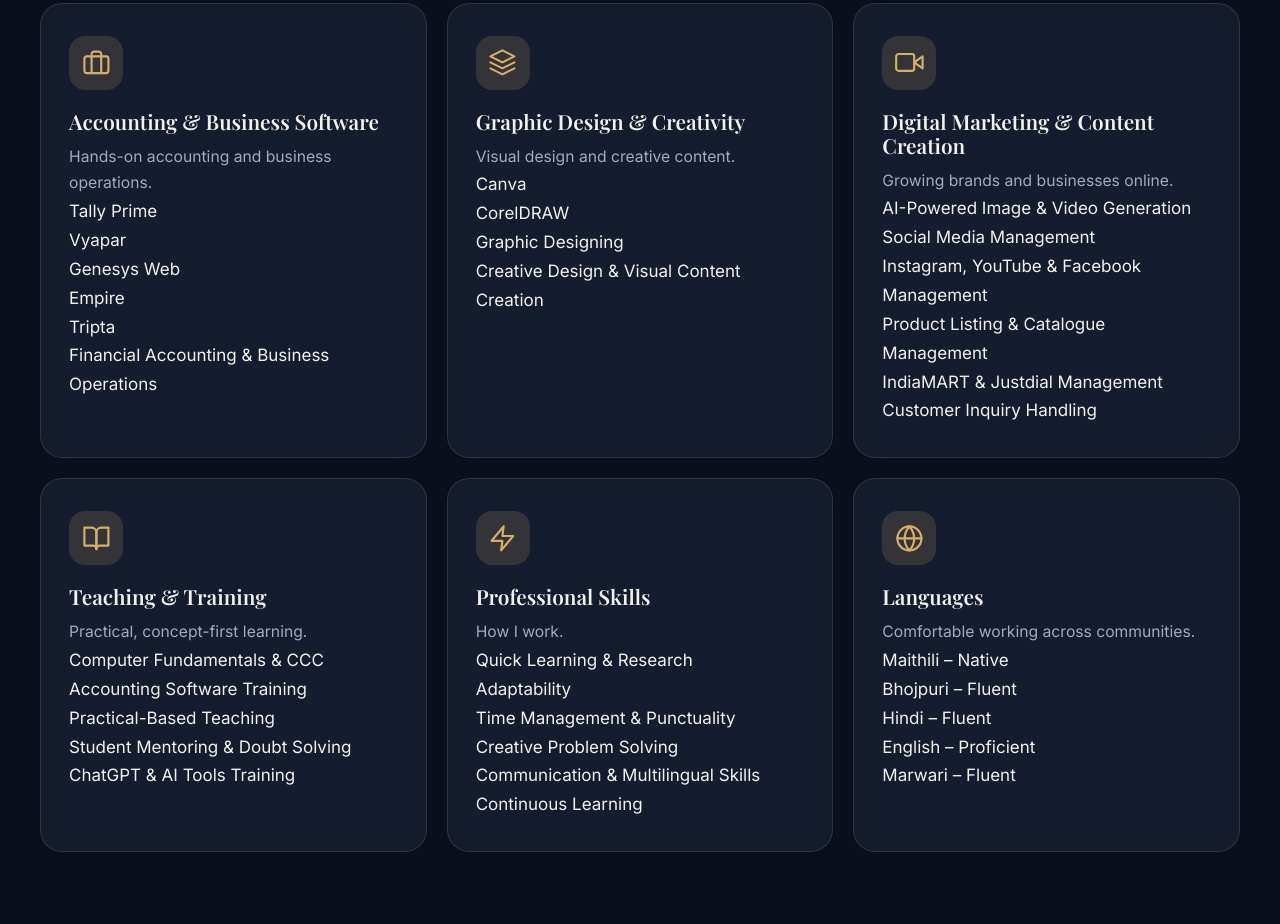
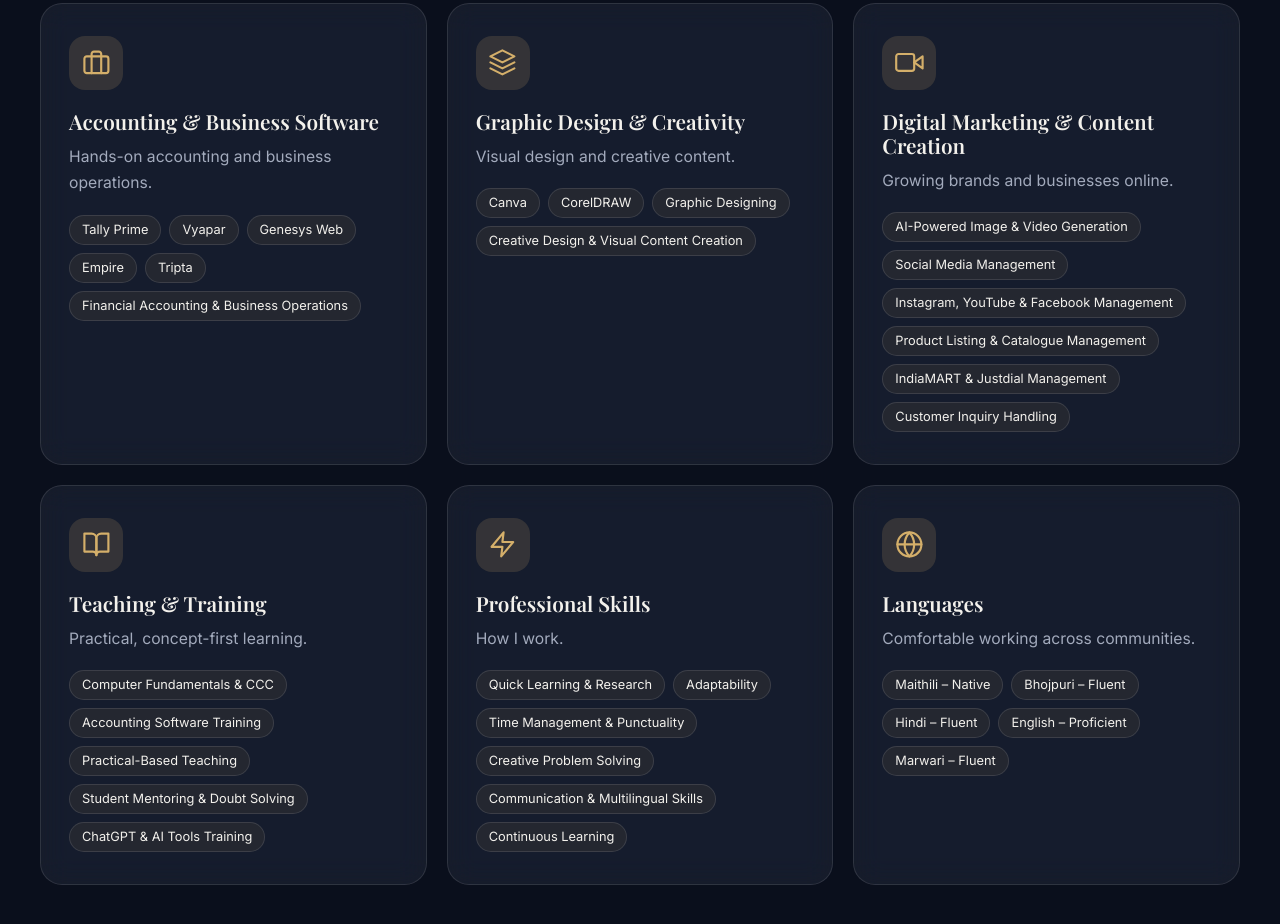
Before and after one commit to rituuusinghhh/aboutme, a plain HTML site: page index.html in a window 1280 px wide. Shown: the part 4404-5328 px from the top of the page. Drawn offline with nearby package versions, Linux system fonts and the light colour scheme; a web font is replaced by a local one.

Commit message:
Update style.css

```diff
--- a/style.css
+++ b/style.css
@@ -383,3 +383,7 @@ a.venture:hover { transform: translateY(-4px); background: var(--glass-hover); }
   *, *::before, *::after { animation-duration: .01ms !important; animation-iteration-count: 1 !important; transition-duration: .01ms !important; }
   .marquee__track { animation: none; }
 }
+
+/* skill tags */
+.tags { display: flex; flex-wrap: wrap; gap: 8px; margin-top: 18px; }
+.tags li { padding: 5px 12px; border-radius: 999px; font-size: .8rem; line-height: 1.4; border: 1px solid var(--line); background: color-mix(in srgb, var(--accent) 8%, transparent); color: var(--text); }
```
